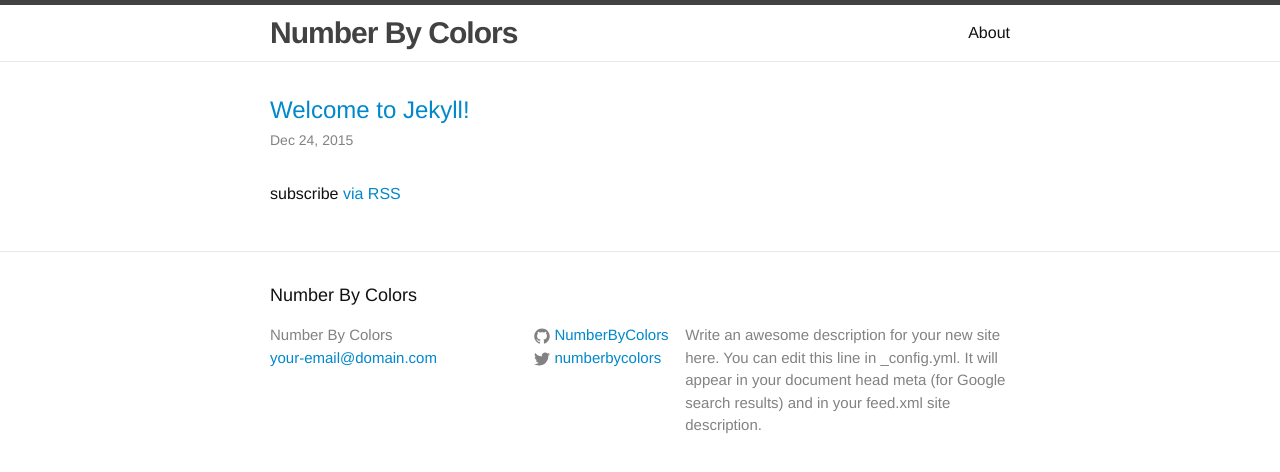
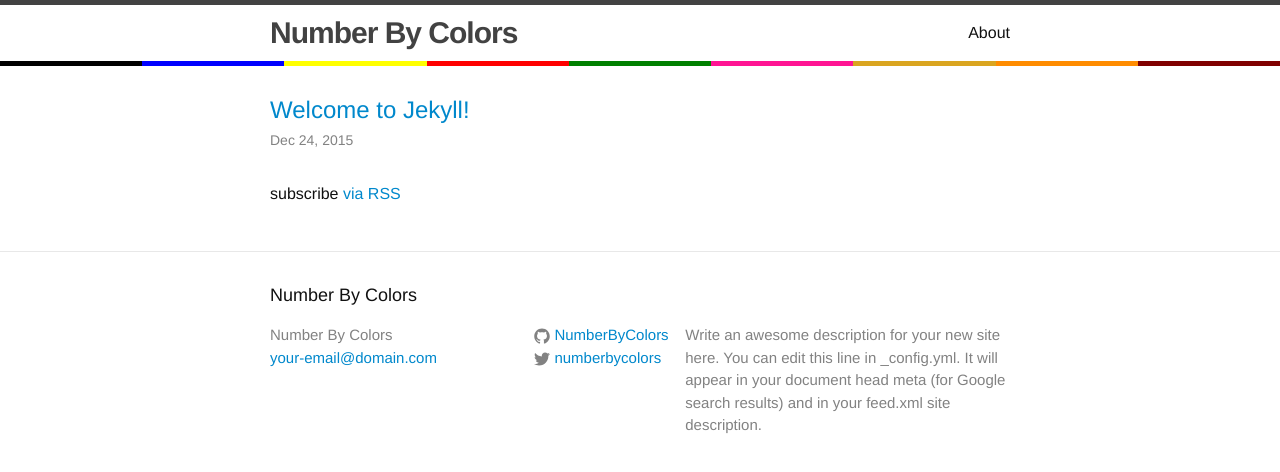
Before and after one commit to NumberByColors/numberbycolors.github.io, a Jekyll site: the page built from index.html, in a window 1280 px wide. Shown: the top 472 px of the page. Built offline with Jekyll 4.4.1, drawn with Linux system fonts in a browser that asks for light colours.

Commit message:
Add the color banner with a first stab at the colors

```diff
--- a/_includes/header.html
+++ b/_includes/header.html
@@ -25,7 +25,15 @@
   </div>
 
   <div id="color-banner">
-
+    <div id="one"></div>
+    <div id="two"></div>
+    <div id="three"></div>
+    <div id="four"></div>
+    <div id="five"></div>
+    <div id="six"></div>
+    <div id="seven"></div>
+    <div id="eight"></div>
+    <div id="nine"></div>
   </div>
 
 </header>
--- a/_sass/_layout.scss
+++ b/_sass/_layout.scss
@@ -8,6 +8,48 @@
 
     // Positioning context for the mobile navigation icon
     position: relative;
+}
+
+#color-banner div {
+    float: left;
+    height: 5px;
+    width: 11.111%;
+}
+
+#color-banner #one {
+    background-color: black;
+}
+
+#color-banner #two {
+    background-color: blue;
+}
+
+#color-banner #three {
+    background-color: yellow;
+}
+
+#color-banner #four {
+    background-color: red;
+}
+
+#color-banner #five {
+    background-color: green;
+}
+
+#color-banner #six {
+    background-color: deeppink;
+}
+
+#color-banner #seven {
+    background-color: goldenrod;
+}
+
+#color-banner #eight {
+    background-color: darkorange;
+}
+
+#color-banner #nine {
+    background-color: maroon;
 }
 
 .site-title {
```
